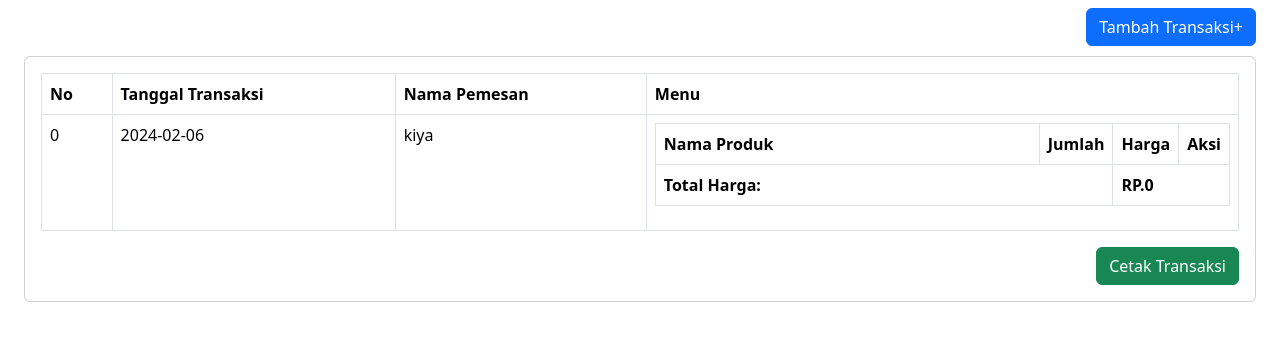
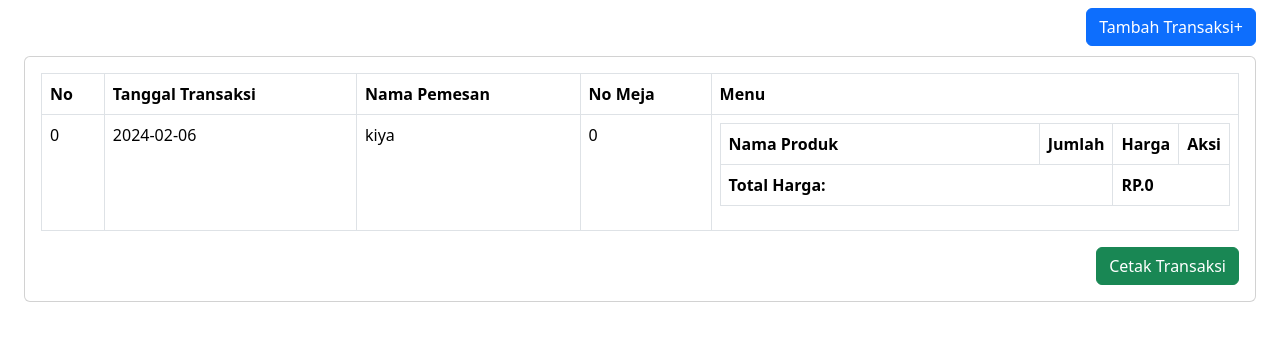
Before and after one commit to Adzkiyaislamiputri/website-ukk-kasir, a PHP site: page /daftar-transaksi.php in a window 1280 px wide. Shown: the part 56-397 px from the top of the page. Run offline with PHP 8.4, Linux system fonts and the light colour scheme; data comes from the database, SQL or seed files in the repository; data that the repository does not hold is empty.

Commit message:
Update daftar-transaksi.php

```diff
--- a/daftar-transaksi.php
+++ b/daftar-transaksi.php
@@ -33,6 +33,7 @@ include("header.php");
 				<th>No</th>
 				<th>Tanggal Transaksi</th>
         <th>Nama Pemesan</th>
+        <th>No Meja</th>
 				<th>Menu</th>
 			</tr>
 		</thead>
@@ -46,14 +47,15 @@ include("header.php");
               <tr>
                 <td><?php echo $data['penjualan_id']?></td>
                 <td><?php echo $data['tanggal_penjualan']?></td>
-                <td>
-                  <?php
+
+                <?php
                     $sql2 = $koneksi->query("SELECT * FROM pelanggan WHERE pelanggan_id = '".$data['penjualan_id']."'");
                     while ($data2= $sql2->fetch_assoc()) {
-                      echo $data2['nama_pelanggan'];
-                    }
-                  ?>
-                </td>
+                      ?>
+                    <td><?php echo $data2['nama_pelanggan']; ?> </td>
+                    <td><?php echo $data2['no_meja']; ?> </td>
+                  <?php } ?>
+
                 <td>
                     <table class="table table-bordered">
                         <thead>
```
